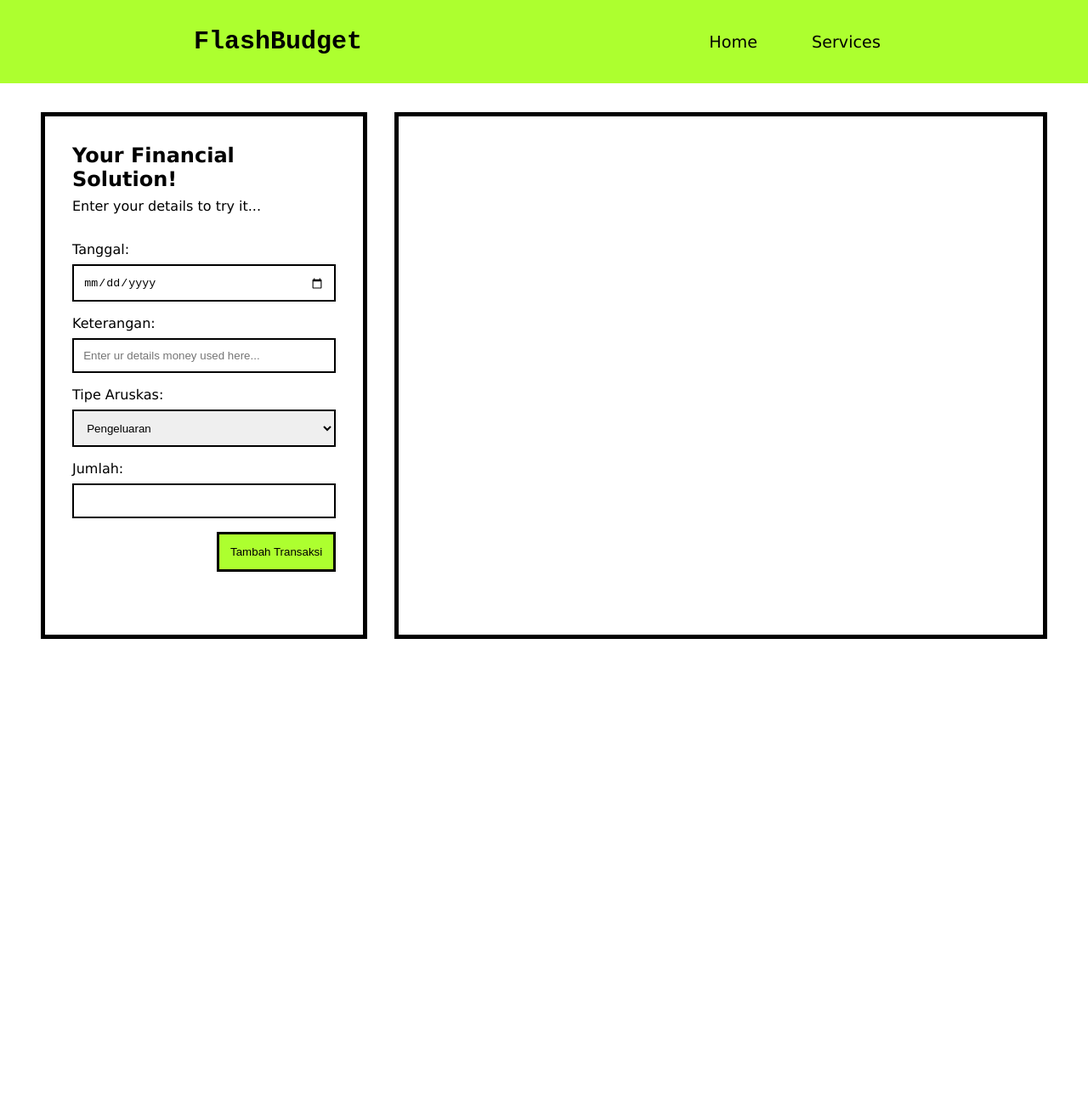
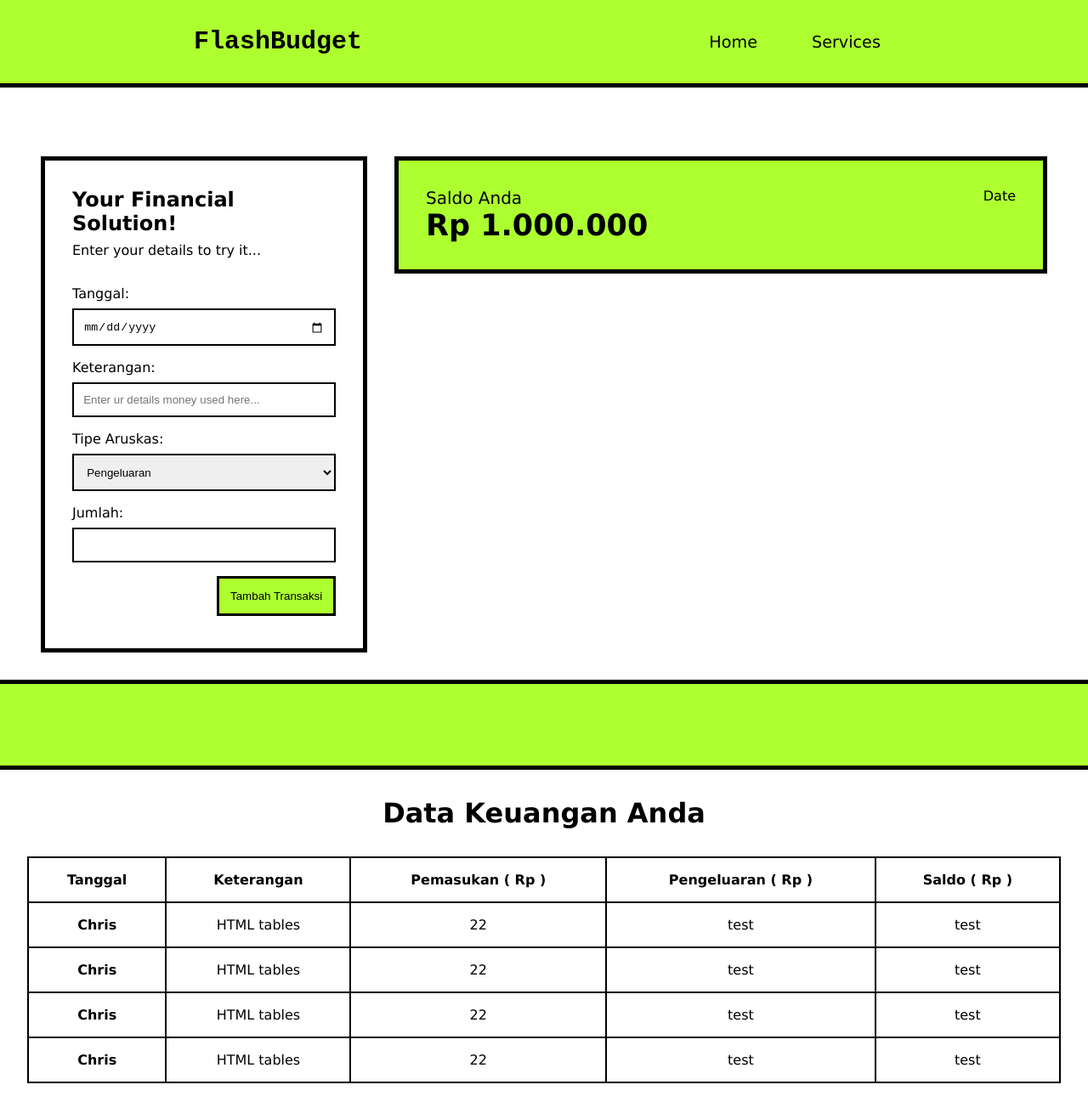
Before and after one commit to f1xwell/FlashBudget, a plain HTML site: page pages/services.html in a window 1280 px wide. Shown: the top 1310 px of the page at 85% size. Drawn offline with Linux system fonts and the light colour scheme.

Commit message:
Building layout - Currency Information & Table Data Currency

```diff
--- a/pages/services.html
+++ b/pages/services.html
@@ -57,7 +57,64 @@
             </form>
           </div>
         </div>
-        <div class="informationBudget"></div>
+        <div class="informationBudget">
+          <div class="contentCurrency">
+            <div class="currencyInformation">
+              <p>Saldo Anda</p>
+              <h1>Rp 1.000.000</h1>
+            </div>
+            <div class="detailInformation">
+              <p>Date</p>
+            </div>
+          </div>
+        </div>
+      </div>
+      <div class="tableContentContainer">
+        <div class="blockHorizontal"></div>
+        <div class="tableContainer">
+          <h1>Data Keuangan Anda</h1>
+          <table>
+            <thead>
+              <tr>
+                <th scope="col">Tanggal</th>
+                <th scope="col">Keterangan</th>
+                <th scope="col">Pemasukan ( Rp )</th>
+                <th scope="col">Pengeluaran ( Rp )</th>
+                <th scope="col">Saldo ( Rp )</th>
+              </tr>
+            </thead>
+            <tbody>
+              <tr>
+                <th scope="row">Chris</th>
+                <td>HTML tables</td>
+                <td>22</td>
+                <td>test</td>
+                <td>test</td>
+              </tr>
+              <tr>
+                <th scope="row">Chris</th>
+                <td>HTML tables</td>
+                <td>22</td>
+                <td>test</td>
+                <td>test</td>
+              </tr>
+              <tr>
+                <th scope="row">Chris</th>
+                <td>HTML tables</td>
+                <td>22</td>
+                <td>test</td>
+                <td>test</td>
+              </tr>
+              <tr>
+                <th scope="row">Chris</th>
+                <td>HTML tables</td>
+                <td>22</td>
+                <td>test</td>
+                <td>test</td>
+              </tr>
+            </tbody>
+          </table>
+        </div>
       </div>
     </div>
 
--- a/styles/services.css
+++ b/styles/services.css
@@ -12,7 +12,7 @@ body {
 
 @media only screen and (min-width: 1200px) {
   .container {
-    min-height: 4000vh;
+    min-height: 100vh;
     background-color: var(--primaryBackground);
   }
 
@@ -23,8 +23,11 @@ body {
 
   /* Navigation CSS */
   nav {
+    position: fixed;
+    width: 100%;
     padding: 2rem;
     background-color: greenyellow;
+    border-bottom: 5px solid;
     display: flex;
     justify-content: space-around;
     align-items: center;
@@ -59,18 +62,21 @@ body {
     transition: all 500ms ease-in-out;
   }
 
+  /* ContentContainer CSS */
+
   .contentContainer {
     display: flex;
     gap: 2rem;
     justify-content: center;
-    align-items: center;
+    align-items: flex-end;
     width: 100%;
-    height: 86vh;
+    height: 100vh;
+    padding-bottom: 2rem;
   }
 
   .formBudget {
     width: 30%;
-    height: 90%;
+    height: 76%;
     padding: 2rem;
     border: 5px solid;
     background-color: white;
@@ -133,9 +139,9 @@ body {
 
   .informationBudget {
     width: 60%;
-    height: 90%;
-    padding: 2rem;
-    border: 5px solid;
+    height: 76%;
+    /* padding: 2rem;
+    border: 5px solid; */
     background-color: white;
   }
 
@@ -153,6 +159,55 @@ body {
   .headerInformationCurrency p {
     font-size: 30px;
     font-weight: bold;
+  }
+
+  .contentCurrency {
+    display: flex;
+    justify-content: space-between;
+    background-color: greenyellow;
+    padding: 2rem;
+    border: 5px solid;
+  }
+
+  .currencyInformation p {
+    font-size: 20px;
+  }
+
+  .currencyInformation h1 {
+    font-size: 35px;
+  }
+
+  /* Table Container */
+  .tableContentContainer {
+    min-height: 100vh;
+  }
+
+  .blockHorizontal {
+    padding: 3rem;
+    border-top: 5px solid;
+    border-bottom: 5px solid;
+    background-color: greenyellow;
+  }
+
+  .tableContainer {
+    padding: 2rem;
+    display: flex;
+    flex-direction: column;
+    align-items: center;
+  }
+
+  table,
+  td,
+  th {
+    border: 2px solid;
+    padding: 1rem;
+    text-align: center;
+  }
+
+  .tableContainer table {
+    margin-top: 2rem;
+    width: 100%;
+    border-collapse: collapse;
   }
 }
 
```
